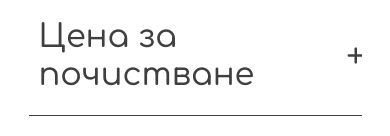
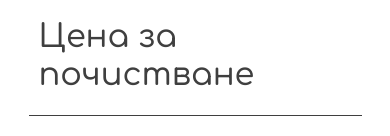
Before and after one commit to DimitarStBC/tilesandcarpets, a Vue app: page /carpets in a window 390 px wide. Shown: the part 502-638 px from the top of the page. Built offline with nearby package versions, Linux system fonts and the light colour scheme.

Commit message:
one more dfq

```diff
--- a/src/views/Carpet.vue
+++ b/src/views/Carpet.vue
@@ -120,7 +120,7 @@ export default {
     padding: 0 10px;
   }
   .FAQq .fas {
-    font-size: 20px;
+    display: none;
   }
   .FAQq {
     width: 90%;
--- a/src/views/Parquet.vue
+++ b/src/views/Parquet.vue
@@ -120,7 +120,7 @@ export default {
     padding: 0 10px;
   }
   .FAQq .fas {
-    font-size: 20px;
+    display: none;
   }
   .FAQq {
     width: 90%;
--- a/src/views/Tiles.vue
+++ b/src/views/Tiles.vue
@@ -119,7 +119,7 @@ export default {
     padding: 0 10px;
   }
   .FAQq .fas {
-    font-size: 20px;
+    display: none;
   }
   .FAQq {
     width: 90%;
```
